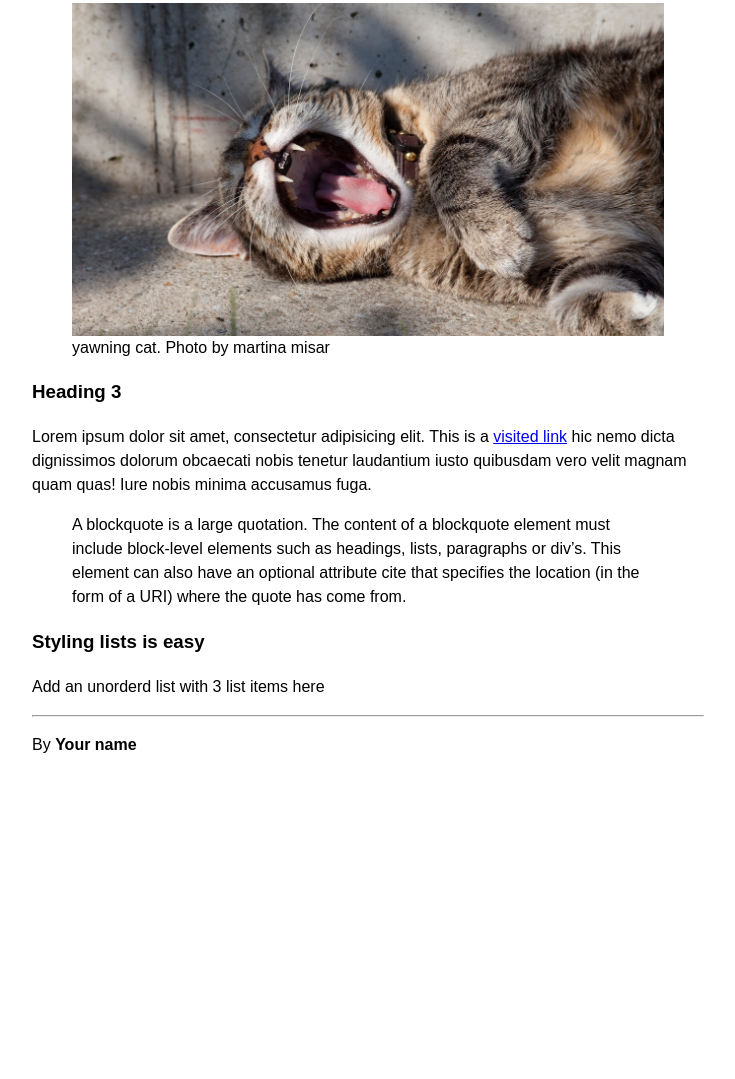
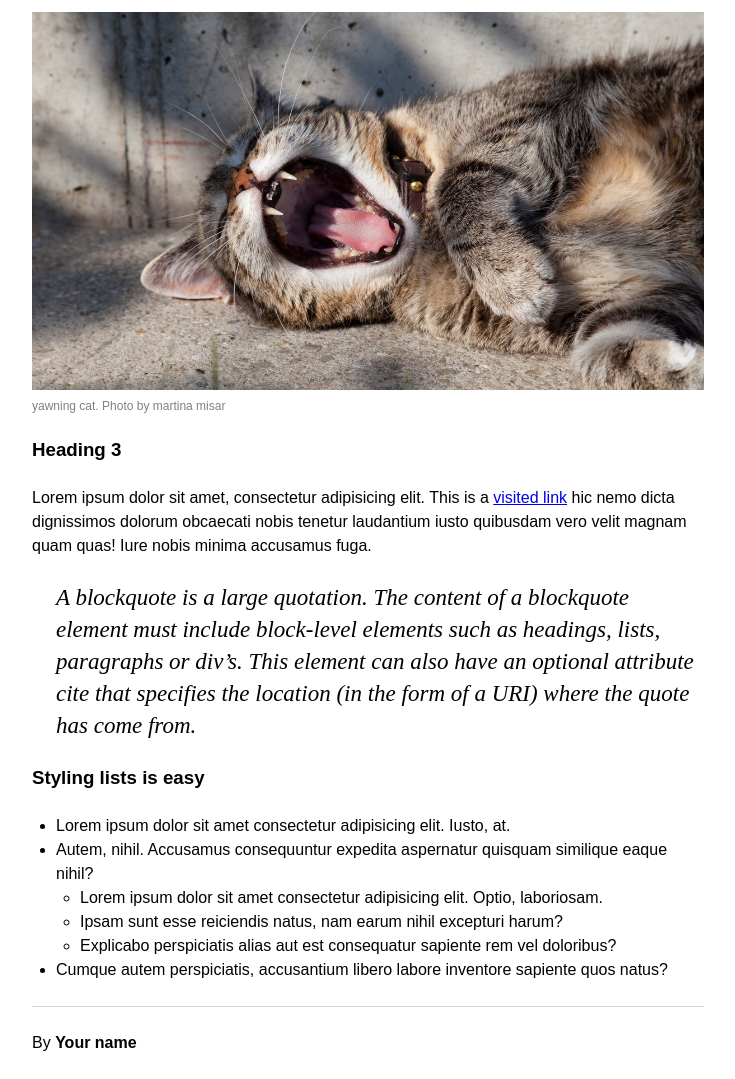
Before and after one commit to mct-ui/html5-boilerplate-vantommejaron, a plain HTML site: page index.html in a window 1280 px wide. Shown: the part 324-1403 px from the top of the page, without its empty margins (272-1007 px from the left). Before the commit the page ends 1097 px from the top, so only its background shows below. Drawn offline with Linux system fonts and the light colour scheme.

Commit message:
added default

```diff
--- a/css/screen.css
+++ b/css/screen.css
@@ -1,8 +1,4 @@
-/*
-    Elements: Page
-    ---
-    Default markup for page level elements
-*/
+/* Elements: Page --- Default markup for page level elements */
 html {
   font-size: 16px;
   line-height: 1.5;
@@ -10,8 +6,7 @@ html {
   color: 111;
   padding: 24px 24px 0;
 }
-
-body{
+body {
   max-width: 42em;
   margin: 0 auto;
 }
@@ -22,16 +17,97 @@ body{
  * Customize the background color to match your design.
  */
 ::selection {
-    background-color: #44C8F5;
+  background-color: #44c8f5;
   color: white;
-
 }
-/*
-    Elements: Images
-    ---
-    Default markup for images to make them responsive
-*/
+/* Elements: Images --- Default markup for images to make them responsive */
 img {
   max-width: 100%;
   vertical-align: top;
 }
+/* Elements: typography --- Default markup for typographic elements */
+h1 {
+  font-family: "Times new Roman", serif;
+  font-size: 36px;
+  font-weight: normal;
+  line-height: 40px;
+  margin: 0 0 48px;
+}
+
+h2 {
+  font-size: 23px;
+  line-height: 32px;
+  margin: 0 0 24px;
+}
+
+h3 {
+  font-size: 18 px;
+  line-height: 24px;
+  margin: 0 0 24px;
+}
+
+h4,
+h5,
+h6 {
+  font-size: 16px;
+  line-height: 24px;
+  margin: 0 0 24px;
+}
+
+p,
+ol,
+ul,
+dl,
+table,
+address,
+figure {
+  margin: 0 0 24px;
+}
+
+ul,
+ol,
+blockquote {
+  padding-left: 24px;
+}
+
+li ul,
+li ol {
+  margin-bottom: 0;
+}
+
+blockquote {
+  font-style: italic;
+  font-size: 23px;
+  line-height: 32px;
+  margin: 0 0 24px;
+  font-family: 'Times New Roman', serif;
+}
+blockquote * {
+  font-size: inherit;
+  line-height: inherit;
+}
+
+figcaption {
+  font-size: 12px;
+  line-height: 16px;
+  padding-top: 8px;
+  color: grey;
+}
+
+hr {
+    border: 0;
+    height: 1px;
+    background-color: lightgrey;
+    margin: 0 0 24px;
+}
+
+a {
+}
+
+a:hover,
+a:focus {
+}
+
+a:visited,
+a:active {
+}
--- a/index.html
+++ b/index.html
@@ -55,7 +55,32 @@
       </p>
     </blockquote>
     <h3>Styling lists is easy</h3>
-    <p>Add an unorderd list with 3 list items here</p>
+    <ul>
+      <li>
+        Lorem ipsum dolor sit amet consectetur adipisicing elit. Iusto, at.
+      </li>
+      <li>
+        Autem, nihil. Accusamus consequuntur expedita aspernatur quisquam
+        similique eaque nihil?
+        <ul>
+          <li>
+            Lorem ipsum dolor sit amet consectetur adipisicing elit. Optio,
+            laboriosam.
+          </li>
+          <li>
+            Ipsam sunt esse reiciendis natus, nam earum nihil excepturi harum?
+          </li>
+          <li>
+            Explicabo perspiciatis alias aut est consequatur sapiente rem vel
+            doloribus?
+          </li>
+        </ul>
+      </li>
+      <li>
+        Cumque autem perspiciatis, accusantium libero labore inventore sapiente
+        quos natus?
+      </li>
+    </ul>
     <hr />
     <footer>
       <p>By <strong>Your name</strong></p>
```
Lines whose indentation alone changed are shown as unchanged.
